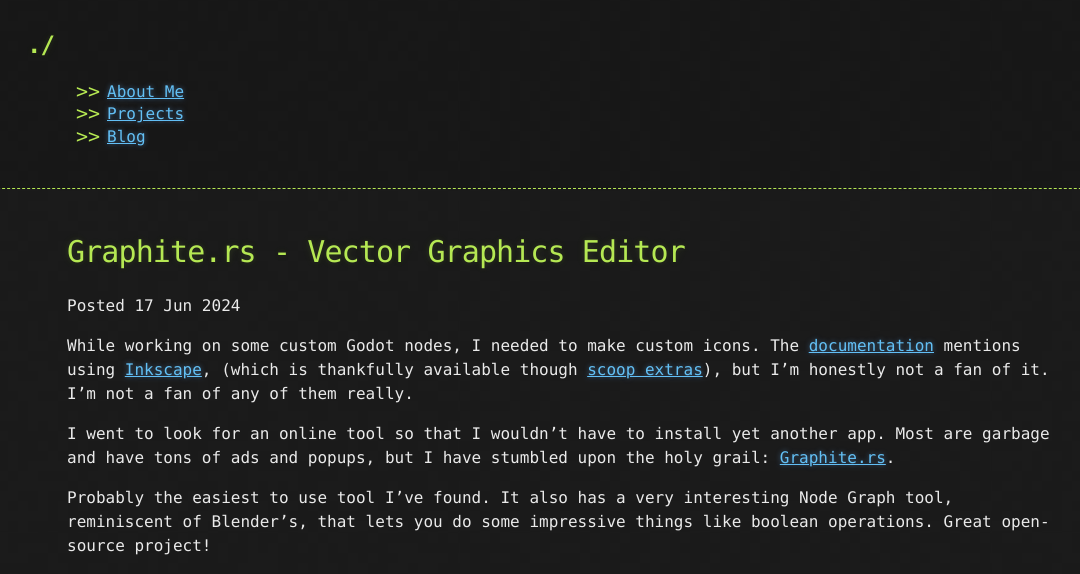
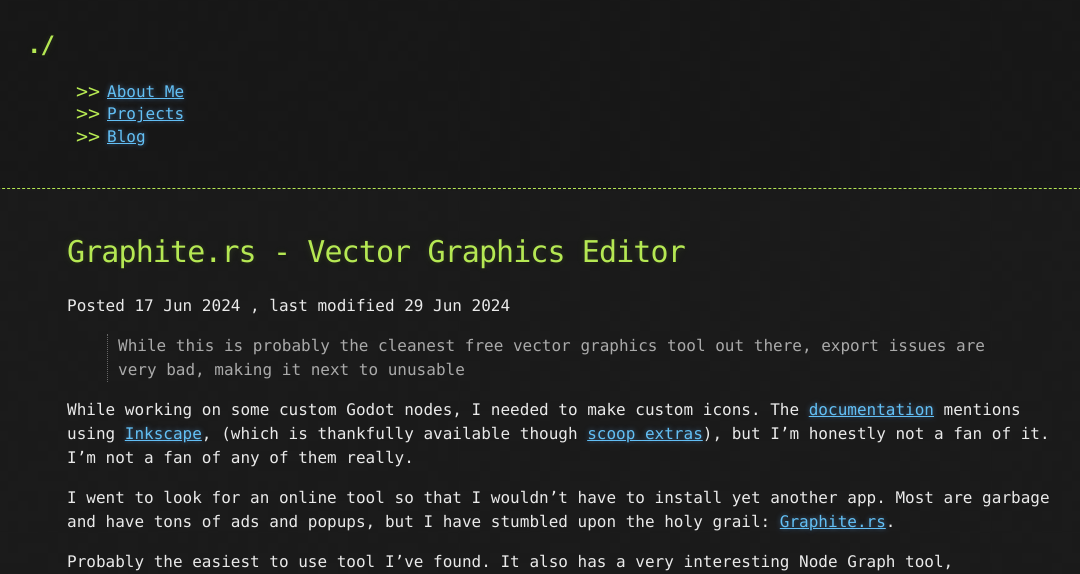
Before and after one commit to HubbleCommand/HubbleCommand.github.io, a Jekyll site: the page built from _posts/2024-06-17-graphite-vector.md, in a window 1280 px wide. Shown: the top 574 px of the page, without its empty margins (73-1153 px from the left). Built offline with Jekyll 4.4.1, drawn with Linux system fonts in a browser that asks for light colours; nearby versions of some CDN libraries; grey boxes are pictures that could not be loaded.

Commit message:
updated opinion on graphite.rs

```diff
--- a/_posts/2024-06-17-graphite-vector.md
+++ b/_posts/2024-06-17-graphite-vector.md
@@ -2,7 +2,10 @@
 layout: post
 title: "Graphite.rs - Vector Graphics Editor"
 date: 2024-06-17
+last_modified_at: 2024-06-29
 ---
+
+> While this is probably the cleanest free vector graphics tool out there, export issues are very bad, making it next to unusable
 
 While working on some custom Godot nodes, I needed to make custom icons. The [documentation](https://docs.godotengine.org/en/stable/contributing/development/editor/creating_icons.html) mentions using [Inkscape](https://inkscape.org/), (which is thankfully available though [scoop extras](https://bjansen.github.io/scoop-apps/extras/inkscape/)), but I'm honestly not a fan of it. I'm not a fan of any of them really.
 
```
